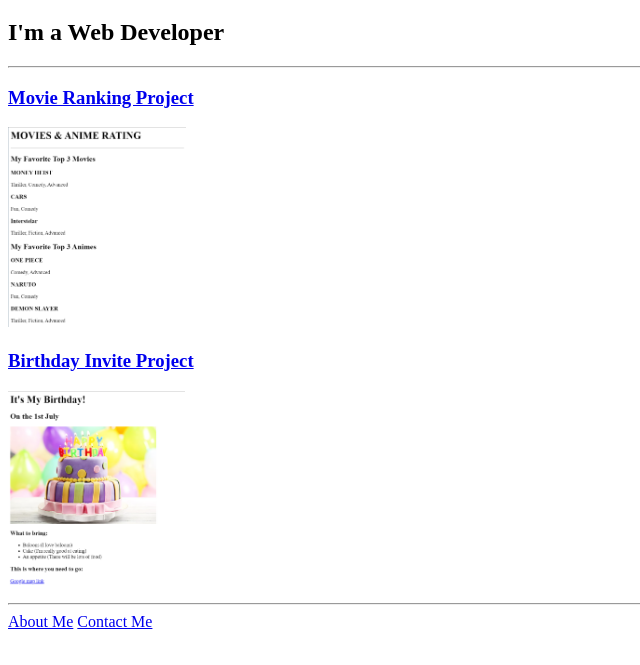
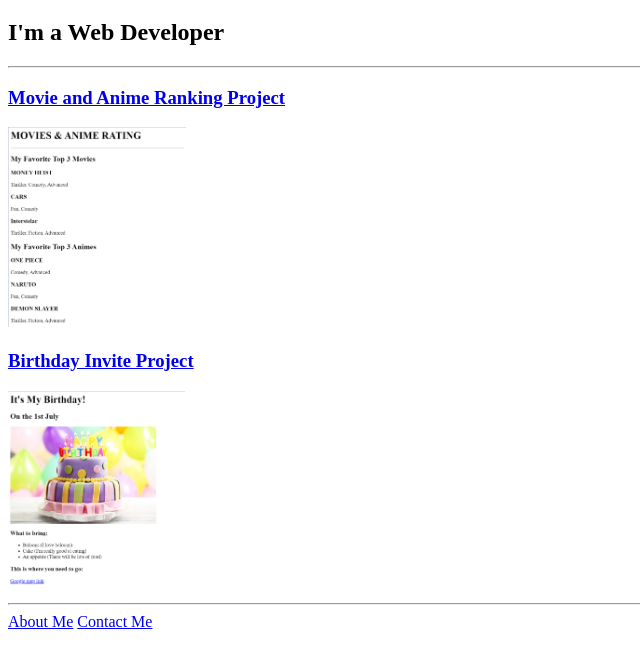
Before and after one commit to Jerry-George-Antony/HTML-Portfolio, a plain HTML site: page index.html in a window 1280 px wide. Shown: the part 61-726 px from the top of the page, without its empty margins (0-640 px from the left). Drawn offline with Linux system fonts and the light colour scheme.

Commit message:
Update index.html

```diff
--- a/index.html
+++ b/index.html
@@ -10,7 +10,7 @@
   <h1>Jerrys Portfolio</h1>
   <h2>I'm a Web Developer</h2>
   <hr />
-  <h3><a href="./public/movie-ranking.html">Movie Ranking Project</a></h3>
+  <h3><a href="./public/movie-ranking.html">Movie and Anime Ranking Project</a></h3>
   <img src="./assets/images/mv.png" height="200" alt="movie ranking project preview"/>
   <h3><a href="./public/birthday-invite.html">Birthday Invite Project</a></h3>
   <img src="./assets/images/bd.png" height="200" alt="birthday invite project preview"/>
```
